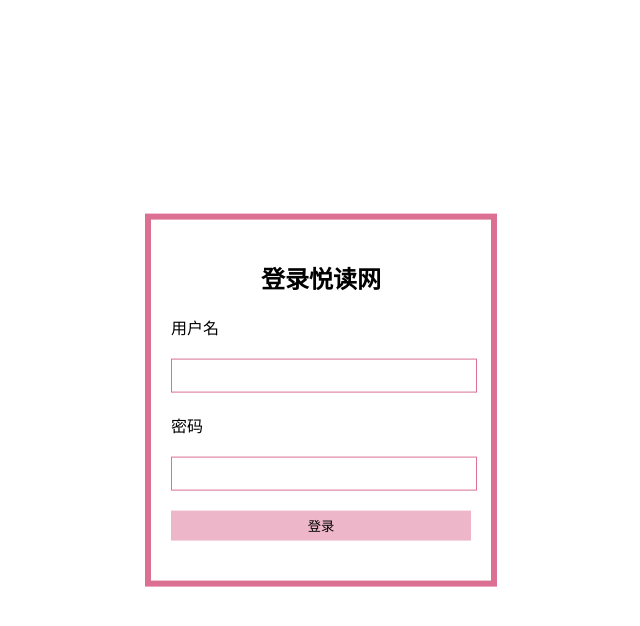
After one commit to YJGit/Reading-website, a Django app: page /login/ in a window 1280 px wide. The commit adds this page. Shown: the top 626 px of the page, without its empty margins (319-959 px from the left). Run offline with Django 3.2, Linux system fonts and the light colour scheme.

Commit message:
add register and login in the home page

```diff
--- a/books/views.py
+++ b/books/views.py
@@ -59,3 +59,45 @@
 
 def register_success(request):
     return render(request, 'register_success.html', {})
+
+def user_login(request):
+    if request.method == 'POST':
+        username = request.POST.get('username')
+        password = request.POST.get('password')
+        user = authenticate(username=username, password=password)
+        if user:
+            if user.is_active:
+                login(request, user)
+                return HttpResponseRedirect('/')
+            else:
+                return HttpResponse("Your Rango account is disabled.")
+        else:
+            print("Invalid login details: {0}, {1}".format(username, password))
+            return HttpResponse("Invalid login details supplied.")
+    else:
+        return render(request, 'login.html', {})
+
+@login_required
+def user_logout(request):
+    logout(request)
+    return HttpResponseRedirect('/')
+
+@login_required
+def set_account(request):
+    if request.method == 'POST':
+        username = request.POST.get('username')
+        password = request.POST.get('password')
+        email = request.POST.get('email')
+        #picture =
+        user = authenticate(username=username, password=password)
+        if user:
+            if user.is_active:
+                login(request, user)
+                return HttpResponseRedirect('/')
+            else:
+                return HttpResponse("Your Rango account is disabled.")
+        else:
+            print("Invalid login details: {0}, {1}".format(username, password))
+            return HttpResponse("Invalid login details supplied.")
+    else:
+        return render(request, 'account.html', {})
--- a/reading_website/urls.py
+++ b/reading_website/urls.py
@@ -23,5 +23,8 @@
     url(r'^(?P<book_id>\d+)/$', 'books.views.detail', name='detail'),
     url(r'^register/$', 'books.views.register', name='register'),
     url(r'^register/success/$', 'books.views.register_success', name='register_success'),
+    url(r'^login/$', 'books.views.user_login', name='user_login'),
+    url(r'^logout/$', 'books.views.user_logout', name='user_logout'),
+    url(r'^account/$', 'books.views.set_account', name='set_account'),
     url(r'^(?P<laber_title>.*)/$', 'books.views.laber_detail', name='laber'),
 ]
--- /dev/null
+++ b/templates/login.html
@@ -0,0 +1,46 @@
+<!DOCTYPE html>
+<html lang="en">
+<head>
+    <meta charset="UTF-8">
+    <title>用户登录</title>
+    <style>
+        form{
+            width: 300px;
+            padding: 20px;
+            border: 6px solid palevioletred;
+            position: absolute;
+            top: 50%;
+            left: 50%;
+            transform: translate(-50%, -50%);
+        }
+        h2{
+            text-align: center;
+        }
+        input{
+            display: block;
+            width: 100%;
+            margin: 20px 0;
+            height: 30px;
+            border: 1px solid palevioletred;
+        }
+        input[type="submit"]{
+            border: none;
+            background-color: rgba(219, 112, 147, 0.5);
+        }
+        input[type="submit"]:hover{
+            background-color: rgba(219, 112, 147, 1);
+        }
+    </style>
+</head>
+<body>
+    <form id="login_form" method="post" action="/login/">
+        {% csrf_token %}
+        <h2>登录悦读网</h2>
+        <label for="username">用户名</label>
+        <input type="text" name="username" value=""/>
+        <label for="password">密码</label>
+        <input type="password" name="password" value=""/>
+        <input type="submit" name="submit" value="登录"/>
+    </form>
+</body>
+</html>
```
Also changed, not shown: templates/account.html (added, +10 -0 lines), templates/base.html (+12 -3 lines), db.sqlite3, profile_images/rango_j6OTGTK.jpeg (added), profile_images/waves.jpg (added).
